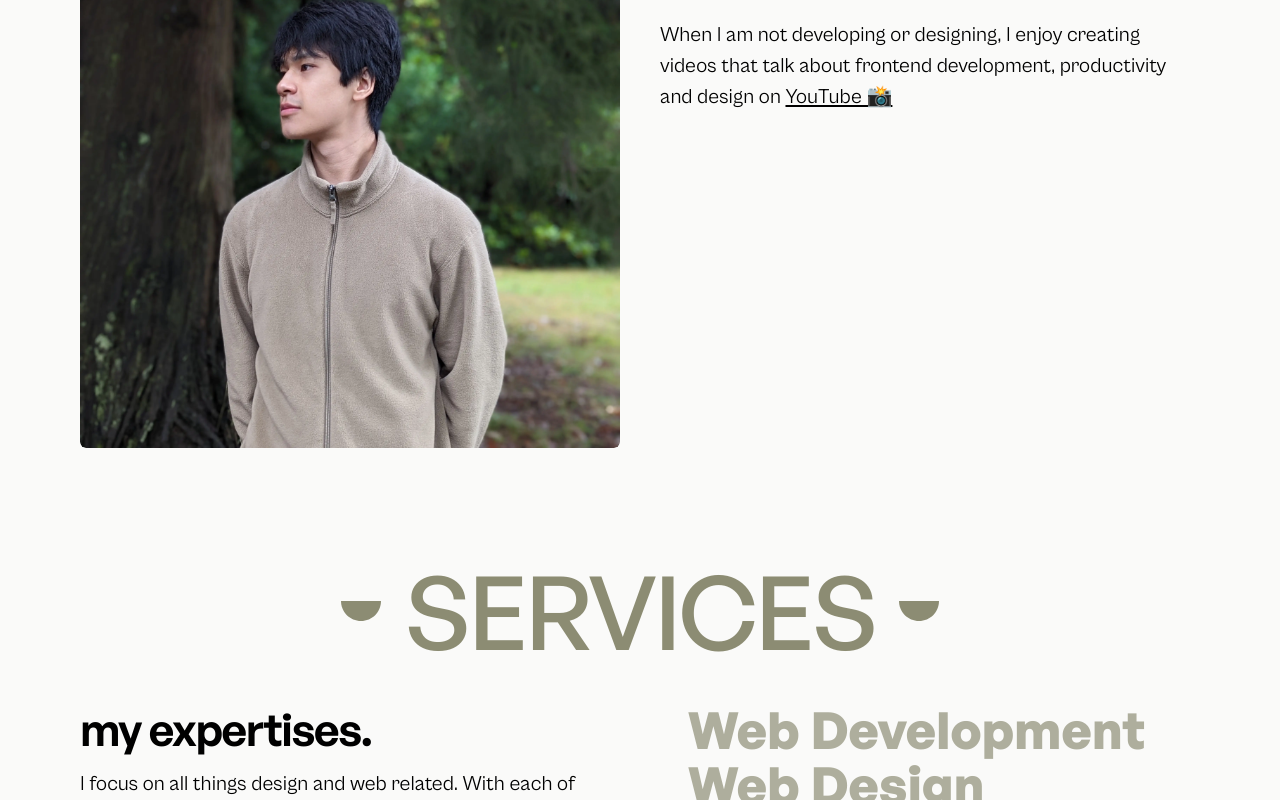
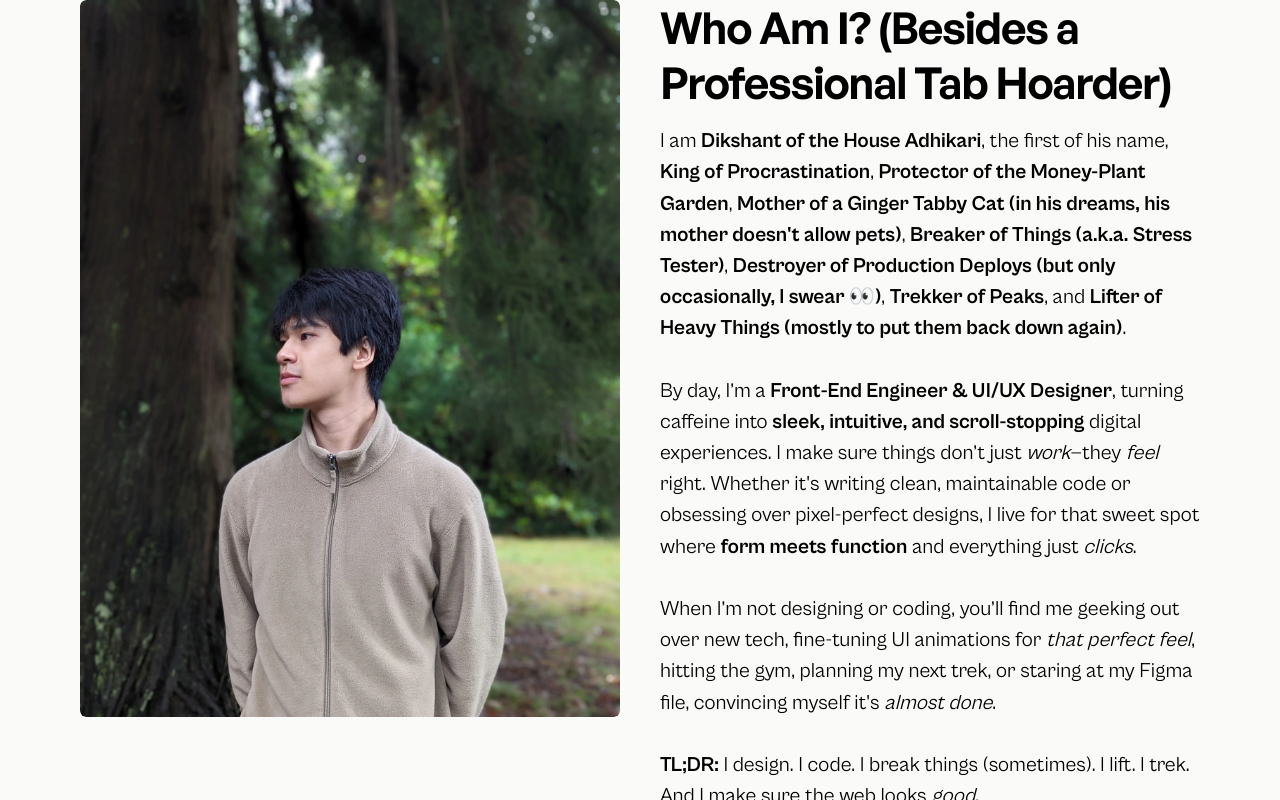
Before and after one commit to adhikari-dikshant/portfolio-main, a React (Vite) app: page / in a window 1280 px wide. Shown: the part 1920-2720 px from the top of the page. Built offline with nearby package versions, Linux system fonts and the light colour scheme.

Commit message:
about section done

```diff
--- a/src/components/homepage/About.jsx
+++ b/src/components/homepage/About.jsx
@@ -54,25 +54,32 @@ export default function About() {
                             ref={heading}
                             className="translate-y-10 text-heading-3 2xl:text-7xl font-semibold leading-tight opacity-0"
                         >
-              A brief intro, who am I?
+                            Who Am I? (Besides a Professional Tab Hoarder)
                         </h3>
                         <p ref={body} className=" translate-y-10 text-body-1 2xl:text-4xl opacity-0">
-              I am an independent frontend developer, UI/UX designer and creator based in
-              Melbourne, Australia.
-              <br></br>
-              <br></br>I specialize in crafting elevated, intuitive, and
-              minimalistic designs for startups and small businesses to help
-              them stand out in the digital landscape with a powerful impact. 😎
+                            I am <strong>Dikshant of the House Adhikari</strong>, the first of his name,{" "}
+                            <strong>King of Procrastination</strong>, <strong>Protector of the Money-Plant Garden</strong>,{" "}
+                            <strong>Mother of a Ginger Tabby Cat (in his dreams, his mother doesn't allow pets)</strong>,{" "}
+                            <strong>Breaker of Things (a.k.a. Stress Tester)</strong>,{" "}
+                            <strong>Destroyer of Production Deploys (but only occasionally, I swear 👀)</strong>,{" "}
+                            <strong>Trekker of Peaks</strong>, and{" "}
+                            <strong>Lifter of Heavy Things (mostly to put them back down again)</strong>.
                             <br></br>
                             <br></br>
-              When I am not developing or designing, I enjoy creating videos
-              that talk about frontend development, productivity and design on{" "}
-              <a
-                className="underline duration-300 ease-in-out hover:text-secondary-700"
-                href="https://www.youtube.com/channel/UCBOAB9RV647G93GxLhEXleA"
-              >
-                YouTube 📸
-              </a>
+                            By day, I’m a <strong>Front-End Engineer & UI/UX Designer</strong>, turning caffeine into{" "}
+                            <strong>sleek, intuitive, and scroll-stopping</strong> digital experiences. I make sure things
+                            don’t just <em>work</em>—they <em>feel</em> right. Whether it's writing clean, maintainable code
+                            or obsessing over pixel-perfect designs, I live for that sweet spot where <strong>form meets
+                                function</strong> and everything just <em>clicks</em>.
+                            <br></br>
+                            <br></br>
+                            When I’m not designing or coding, you’ll find me geeking out over new tech, fine-tuning UI animations
+                            for <em>that perfect feel</em>, hitting the gym, planning my next trek, or staring at my Figma file,
+                            convincing myself it's <em>almost done</em>.
+                            <br></br>
+                            <br></br>
+                            <strong>TL;DR:</strong> I design. I code. I break things (sometimes). I lift. I trek. And I make sure the web
+                            looks <em>good</em>.
                         </p>
                     </div>
                 </div>
--- a/src/components/homepage/Role.jsx
+++ b/src/components/homepage/Role.jsx
@@ -1,10 +1,11 @@
 
-export default function Role({forwardedRef}) {
+export default function Role({ forwardedRef }) {
     return (
         <section ref={forwardedRef} id="about" className="select-none flex my-20 md:my-[12%] py-10 flex-col items-center justify-center overflow-hidden nav-change" aria-label="">
             <div className="flex w-full items-center space-x-20">
                 <h1 className="text-heading-1 font-medium text-secondary-400 leading-[1.25em] md:leading-[1.08em]">
-        I create elevating digital experiences that inspire and connect with people through development and design.
+                    I design. I code. I break things (prods, sometimes). And I make sure the web looks good.  <br /> <br />
+                    I'm generally called with the "Who Let This Guy Near the Deploy Button?"
                 </h1>
             </div>
         </section>
```
Lines whose indentation alone changed are shown as unchanged.
